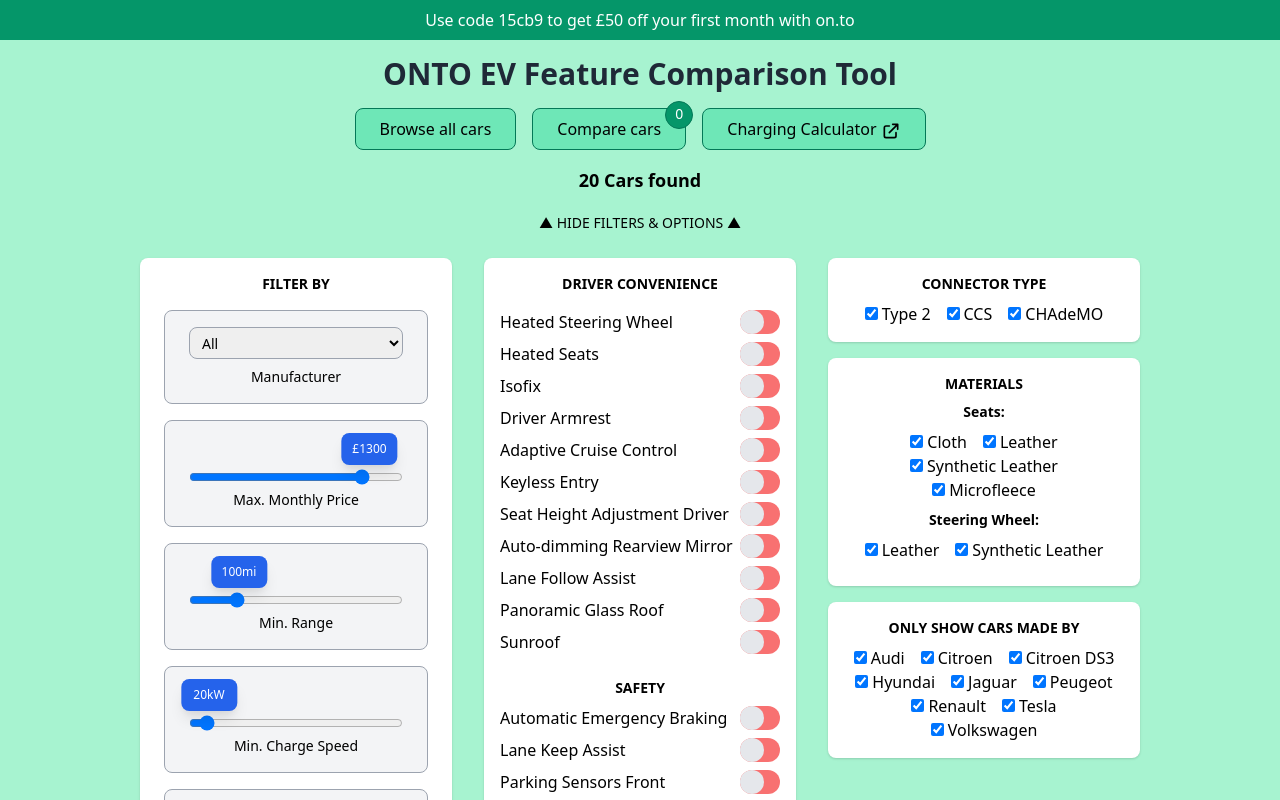
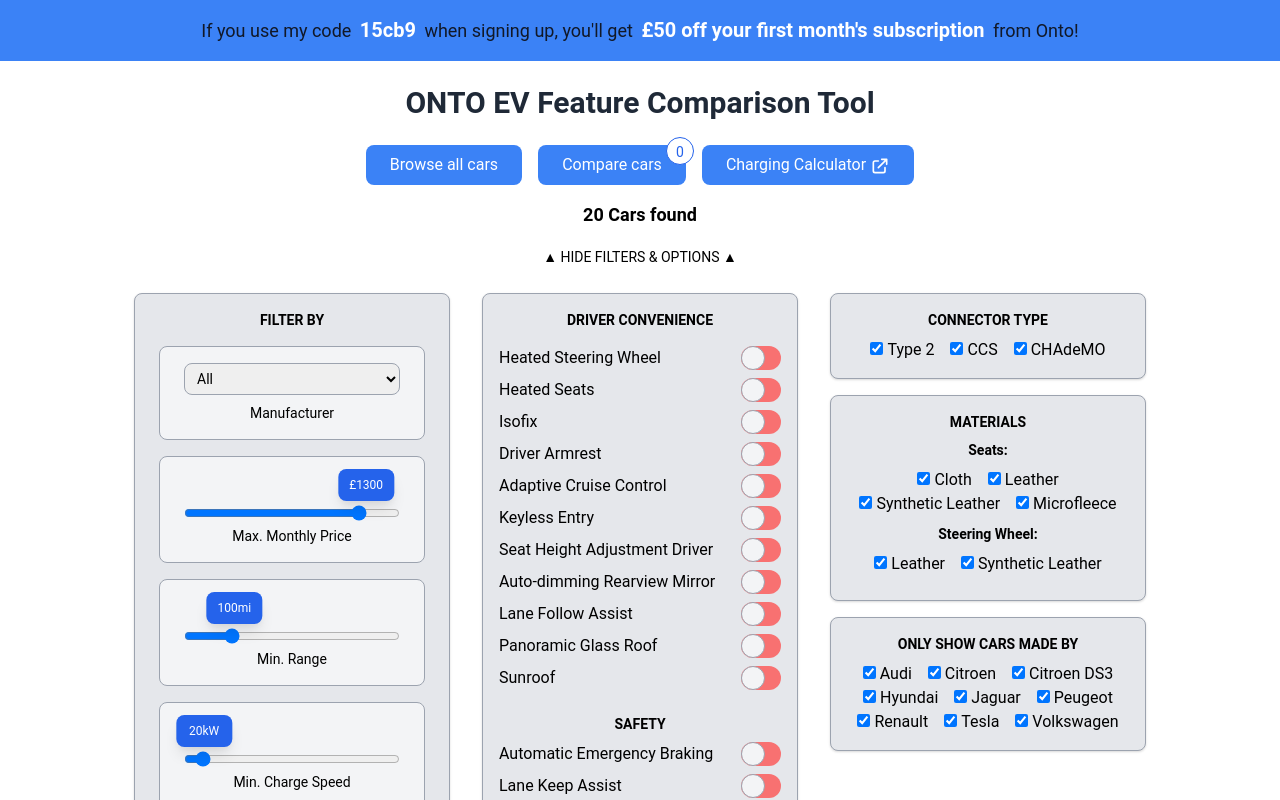
Before and after one commit to benbergmann82/ontofeatures, a React (Create React App) app: page / in a window 1280 px wide. Shown: the top 800 px of the page. Built offline with nearby package versions, Linux system fonts and the light colour scheme.

Commit message:
Changed colour theme

```diff
--- a/src/components/Announcement.js
+++ b/src/components/Announcement.js
@@ -1,9 +1,9 @@
 import React from 'react';
 
-const Announcement = ({text}) => {
+const Announcement = () => {
     return (
-        <div className="w-full py-2 text-center flex justify-center items-center bg-green-600 text-white">
-            {text}
+        <div className="w-full py-4 px-2 mb-4 font-Roboto text-center bg-blue-500 text-gray-900 text-lg">
+            If you use my code <span className="mx-1 font-bold text-xl text-white">15cb9</span> when signing up, you'll get <span className="mx-1 font-bold text-xl text-white">£50 off your first month's subscription</span> from Onto!
         </div>
     )
 }
--- a/src/components/App.js
+++ b/src/components/App.js
@@ -31,23 +31,25 @@ const App = () => {
   }, []);
 
   return (
-    <div>
-      <Announcement text="Use code 15cb9 to get £50 off your first month with on.to" />
-      <div className="flex flex-col items-center md:p-4 bg-green-200 min-h-screen">
-        <h1 className="text-3xl font-bold text-center text-gray-800 mb-4">ONTO EV Feature Comparison Tool</h1>
+    <>
+      <Announcement />
+      <div className="max-w-screen-2xl m-auto font-Roboto">
+        <div className="flex flex-col items-center md:p-2 bg-white min-h-screen">
+          <h1 className="text-3xl font-bold text-center text-gray-800 mb-4 md:mb-6">ONTO EV Feature Comparison Tool</h1>
           <div className="flex mb-4">
-          <button className="bg-green-300 px-6 py-2 border border-green-700 mx-2 hover:bg-green-600 hover:text-white transition-all rounded-lg" onClick={() => setActiveView(views.BROWSE)}>Browse all cars</button>
-          <button className="relative bg-green-300 px-6 py-2 border border-green-700 mx-2 hover:bg-green-600 hover:text-white transition-all rounded-lg" onClick={() => setActiveView(views.COMPARE)}>
-            <span className="absolute -right-2 -top-2 block w-7 h-7 bg-green-600 text-white border border-green-700 text-sm leading-6 rounded-2xl">
+            <button className="bg-blue-500 hover:bg-blue-700 transition duration-500 text-white px-6 py-2 mx-2 rounded-lg" onClick={() => setActiveView(views.BROWSE)}>Browse all cars</button>
+            <button className="bg-blue-500 hover:bg-blue-700 transition duration-500 text-white relative px-6 py-2 mx-2 rounded-lg" onClick={() => setActiveView(views.COMPARE)}>
+              <span className="absolute -right-2 -top-2 block w-7 h-7 bg-white text-blue-600 border border-blue-600 text-sm leading-7 rounded-2xl">
                 {comparisonCars.cars.length}
               </span>
               Compare cars
             </button>
-          <a href="https://calc.evtips.co.uk" target="_blank" rel="noreferrer" className="bg-green-300 px-6 py-2 border border-green-700 mx-2 hover:bg-green-600 hover:text-white transition-all rounded-lg text-center">Charging Calculator<ExternalLinkIcon className="h-5 w-5 inline-block ml-1" /></a>
+            <a href="https://calc.evtips.co.uk" target="_blank" rel="noreferrer" className="bg-blue-500 hover:bg-blue-700 transition duration-500 text-white px-6 py-2 mx-2 rounded-lg text-center">Charging Calculator<ExternalLinkIcon className="h-5 w-5 inline-block ml-1" /></a>
           </div>
           {activeView === views.BROWSE ? <BrowseCars /> : <CompareCars />}
         </div>
       </div>
+    </>
   );
 }
 
--- a/src/components/Car.js
+++ b/src/components/Car.js
@@ -6,8 +6,8 @@ const Car = ({ car }) => {
     const [hidden, setHidden] = useState(true);
 
     return (
-        <div className="overflow-hidden relative p-8 text-left bg-white md:rounded-lg my-4 shadow flex flex-col items-center text-gray-800 md:w-1/2 lg:w-2/5 2xl:w-1/4 md:mx-4">
-            {!car.can_be_ordered ? <div className="bg-red-200 px-12 py-3 absolute top-3 -left-10 transform -rotate-45 text-sm font-semibold">Retired</div> : null}
+        <div className="overflow-hidden relative p-8 text-left bg-white md:border md:border-gray-300 md:rounded-lg my-4 shadow-lg flex flex-col items-center text-gray-800 md:w-1/2 lg:w-2/5 2xl:w-1/4 md:mx-4">
+            {!car.can_be_ordered ? <div className="bg-red-400 text-white px-12 py-3 absolute top-3 -left-10 transform -rotate-45 text-sm font-semibold">Retired</div> : null}
             <h1 className="text-center text-md font-bold mb-2">{car.make}</h1>
             <h2 className="text-center text-xl font-bold mb-2">{car.name}</h2>
             <img src={image} alt={car.name} />
@@ -27,7 +27,7 @@ const Car = ({ car }) => {
                     </tr>
                 </tbody>
             </table>
-            <button type="button" onClick={() => setHidden(!hidden)} className="bg-green-300 px-6 py-2 border border-green-700 mt-4 px-6 py-2 hover:text-white hover:bg-green-600 transition-all rounded-lg">{hidden ? 'Show Features' : 'Hide Features'}</button>
+            <button type="button" onClick={() => setHidden(!hidden)} className="bg-blue-500 hover:bg-blue-700 transition duration-500 text-white px-6 py-2 mt-4 px-6 py-2 rounded-lg">{hidden ? 'Show Features' : 'Hide Features'}</button>
             <Features car={car} hidden={hidden} />
         </div>
     );
--- a/src/components/Connectors.js
+++ b/src/components/Connectors.js
@@ -15,7 +15,7 @@ const Connectors = ({ hidden }) => {
     }
 
     return (
-        <div className="shadow p-4 mb-4 md:rounded-lg bg-white">
+        <div className="shadow p-4 mb-4 md:rounded-lg bg-gray-200 border border-gray-400">
             <span className="block text-center font-bold uppercase text-sm mb-2">Connector Type</span>
             <div className="inline-block mx-2">
                 <input className="mr-1" checked={filter.connector.includes("Type 2")} onChange={toggleOption} type="checkbox" id="type2" name="Type 2" />
--- a/src/components/MainFilter.js
+++ b/src/components/MainFilter.js
@@ -14,7 +14,7 @@ const MainFilter = ({hidden}) => {
 
     return (
         <div className={`text-center mt-6 md:w-2/5 lg:w-1/3 xl:w-1/4 md:mx-4 ${ hidden ? 'hidden' : ''}`}>
-            <div className="flex flex-col flex-wrap shadow p-4 mb-4 md:rounded-lg bg-white">
+            <div className="bg-gray-200 border border-gray-400 flex flex-col flex-wrap shadow p-4 mb-4 md:rounded-lg bg-white">
                 <span className="font-bold uppercase text-sm mb-2">Filter By</span>
                 <MakeFilter />
                 <PriceSlider />
--- a/src/components/Manufacturer.js
+++ b/src/components/Manufacturer.js
@@ -25,7 +25,7 @@ const Manufacturer = () => {
     });
 
     return (
-        <div className="shadow p-4 mb-6 md:rounded-lg bg-white">
+        <div className="shadow p-4 mb-6 md:rounded-lg bg-gray-200 border border-gray-400">
             <span className="block text-center font-bold uppercase text-sm mb-2">Only show cars made by</span>
             {options}
         </div>
--- a/src/components/Materials.js
+++ b/src/components/Materials.js
@@ -23,7 +23,7 @@ const Materials = ({ hidden }) => {
     }
 
     return (
-        <div className="shadow p-4 mb-4 md:rounded-lg bg-white">
+        <div className="shadow p-4 mb-4 md:rounded-lg bg-gray-200 border border-gray-400">
             <span className="block text-center font-bold uppercase text-sm mb-2">Materials</span>
             <div className="mb-2">
                 <span className="block mb-2 font-bold text-sm">Seats:</span>
--- a/src/components/Option.js
+++ b/src/components/Option.js
@@ -8,7 +8,7 @@ const Option = ({title, callback}) => {
         <label className="flex flex-row justify-between mb-2 relative">
             <span className="text-left">{title}</span>
             <input checked={filter.options.includes(title)} onChange={callback} name={title} type="checkbox" className="appearance-none cursor-pointer w-10 h-6 bg-red-400 transition-colors rounded-full " />
-            <span className="cursor-pointer w-6 h-6 absolute rounded-full bg-gray-200 right-4 transform transition-transform"></span>
+            <span className="cursor-pointer w-6 h-6 absolute rounded-full bg-gray-100 border border-gray-400 right-4 transform transition-transform"></span>
         </label>
     )
 }
--- a/src/components/Options.js
+++ b/src/components/Options.js
@@ -17,7 +17,7 @@ const Options = ({ hidden }) => {
     return (
         <div className={`text-center mt-6 md:w-2/5 lg:w-1/3 xl:w-1/4 md:mx-4 ${ hidden ? 'hidden' : ''}`}>
             <div>
-                <div className="flex flex-col flex-wrap shadow p-4 mb-4 md:rounded-lg bg-white">
+                <div className="bg-gray-200 border border-gray-400 flex flex-col flex-wrap shadow p-4 mb-4 md:rounded-lg">
                     <span className="text-center font-bold uppercase text-sm mb-4">Driver Convenience</span>
                     <Option title="Heated Steering Wheel" callback={toggleOption} />
                     <Option title="Heated Seats" callback={toggleOption} />
@@ -51,7 +51,7 @@ const Options = ({ hidden }) => {
                     <Option title="LED Daytime Running Lights" callback={toggleOption} />
                     <Option title="Electric Foldable Mirrors" callback={toggleOption} />
                     <Option title="Roof Box Possible" callback={toggleOption} />
-                    <button onClick={() => dispatch(resetOptions())} className="mt-2 bg-gray-200 rounded-lg py-2 px-4 m-auto text-sm">Reset Options</button>
+                    <button onClick={() => dispatch(resetOptions())} className="mt-2 bg-blue-600 hover:bg-blue-800 transition duration-500 text-white rounded-lg py-2 px-4 m-auto text-sm">Reset Options</button>
                 </div>
             </div>
         </div>
--- a/src/index.css
+++ b/src/index.css
@@ -1,6 +1,8 @@
 @tailwind base;
 @tailwind components;
 @tailwind utilities;
+
+@import url('https://fonts.googleapis.com/css2?family=Roboto:wght@300;400;700&display=swap');
 
 input:checked {
     background-color: #4AC84A;
--- a/tailwind.config.js
+++ b/tailwind.config.js
@@ -7,6 +7,9 @@ module.exports = {
         '96': '28rem',
       }
     },
+    fontFamily: {
+      'Roboto': ['Roboto', 'sans-serif'],
+    }
   },
   variants: {
     extend: {
```
Lines whose indentation alone changed are shown as unchanged.
